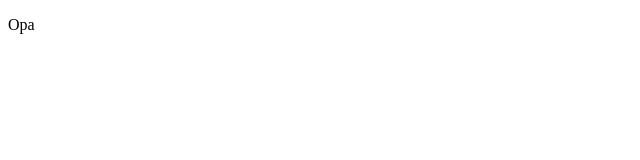
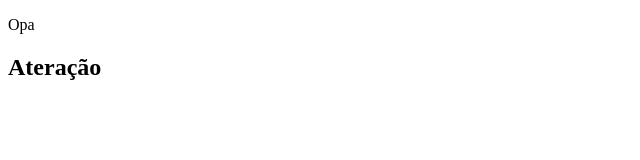
Before and after one commit to Rubitos/curso_git_1, a plain HTML site: page index.html in a window 1280 px wide. Shown: the whole page, without its empty margins (0-640 px from the left). Drawn offline with Linux system fonts and the light colour scheme.

Commit message:
Enviando alterações

```diff
--- a/index.html
+++ b/index.html
@@ -7,5 +7,6 @@
 </head>
 <body>
     <p>Opa</p>
+    <h2>Ateração</h2>
 </body>
 </html>
```
Also changed, not shown: b.txt.
